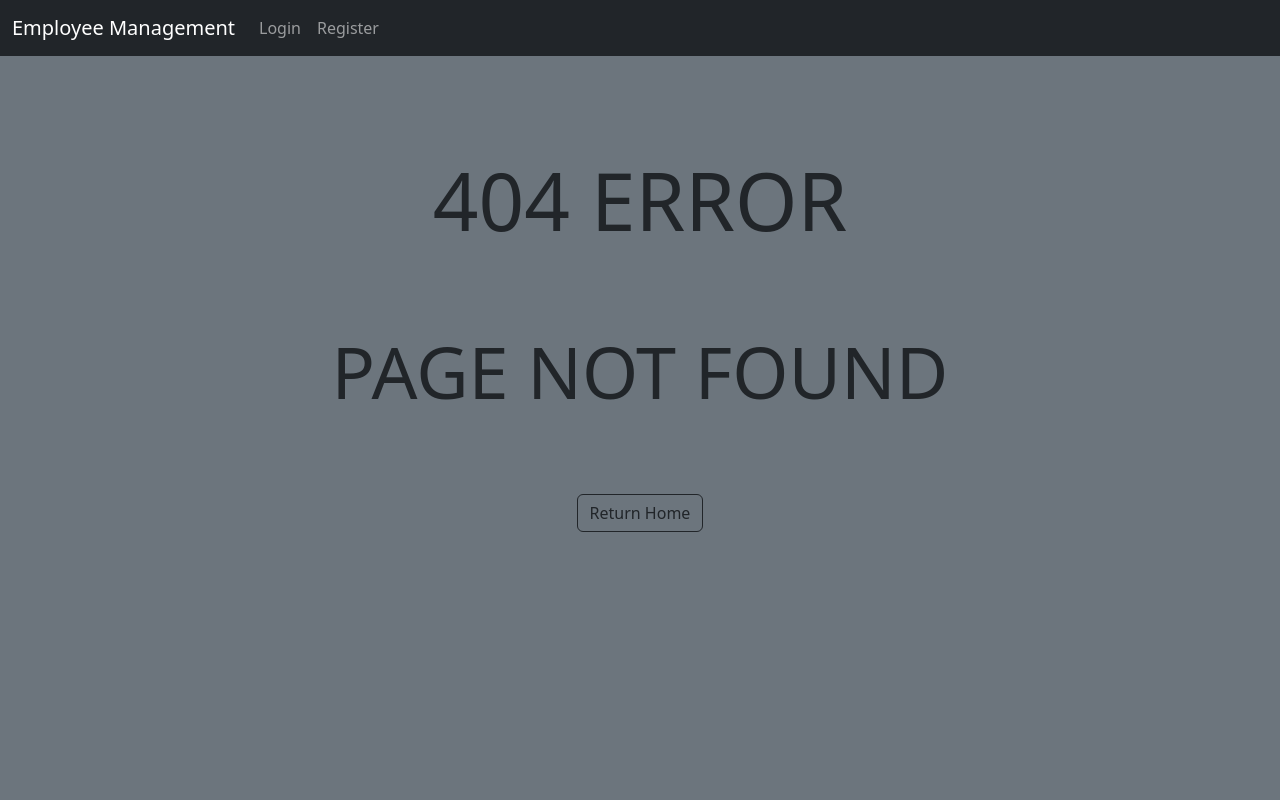
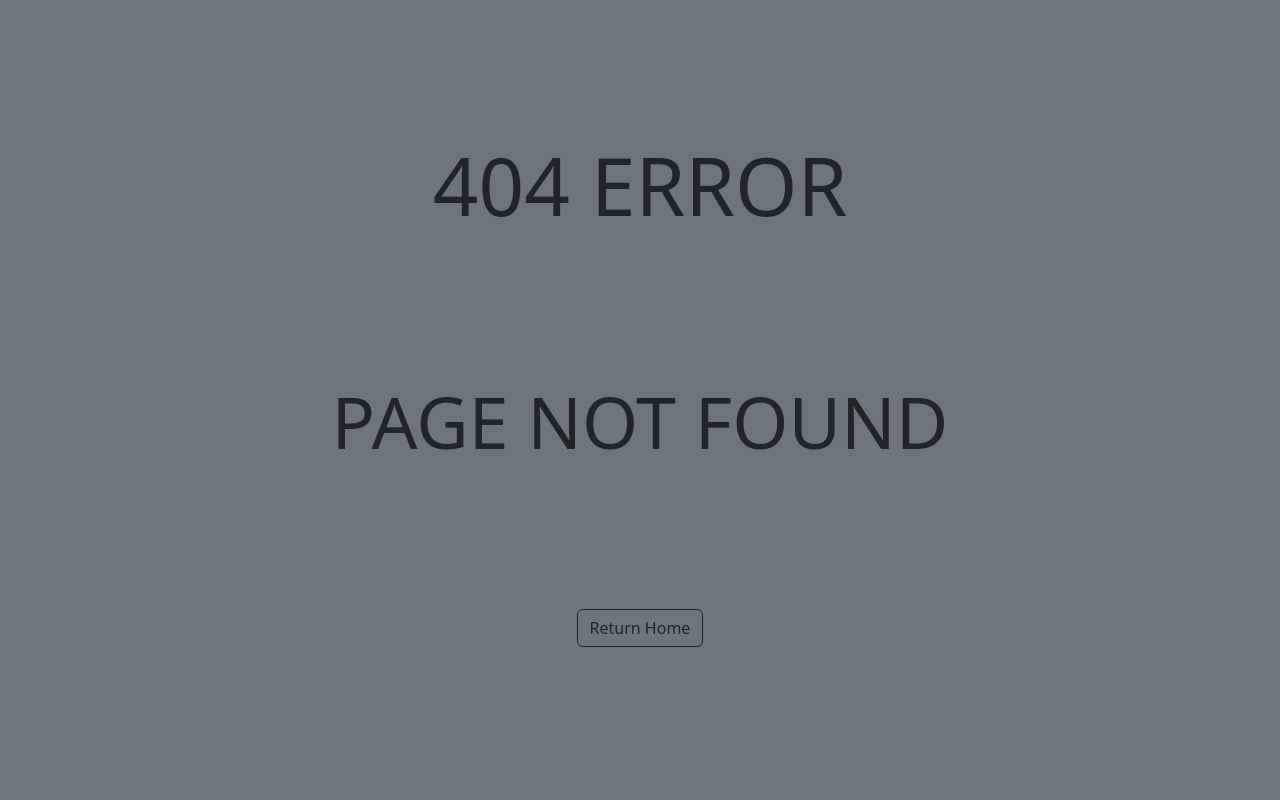
Before and after one commit to Codeyg12/Employee_Management, a Django app: template webpage/templates/custom_404.html in a window 1280 px wide. Run offline with Django 4.2, Linux system fonts and the light colour scheme; the template is opened without the code that fills it, so the values that code supplies are empty; some libraries are stand-ins or nearby versions.

Commit message:
changed error page a smidge

```diff
--- a/webpage/templates/custom_404.html
+++ b/webpage/templates/custom_404.html
@@ -1,12 +1,7 @@
-{% extends 'base.html' %}
-{% block content %}
-
-<div class="d-flex align-items-center justify-content-evenly flex-column text-center bg-transparent h-75">
-    <h1 class="display-1">404 ERROR</h1>
-    <h2 class="display-2">PAGE NOT FOUND</h2>
-    <a href="{% url 'home' %}"class="btn btn-outline-dark mb-3">Return Home</a>
+<link href="https://cdn.jsdelivr.net/npm/bootstrap@5.3.0/dist/css/bootstrap.min.css" rel="stylesheet"
+  integrity="sha384-9ndCyUaIbzAi2FUVXJi0CjmCapSmO7SnpJef0486qhLnuZ2cdeRhO02iuK6FUUVM" crossorigin="anonymous" />
+<div class="d-flex align-items-center justify-content-evenly flex-column text-center bg-secondary h-100">
+  <h1 class="display-1">404 ERROR</h1>
+  <h2 class="display-2">PAGE NOT FOUND</h2>
+  <a href="{% url 'home' %}" class="btn btn-outline-dark mb-3">Return Home</a>
 </div>
-
-
-
-  {% endblock %}
```
Also changed, not shown: webpage/templates/custom_500.html (+2 -7 lines).
